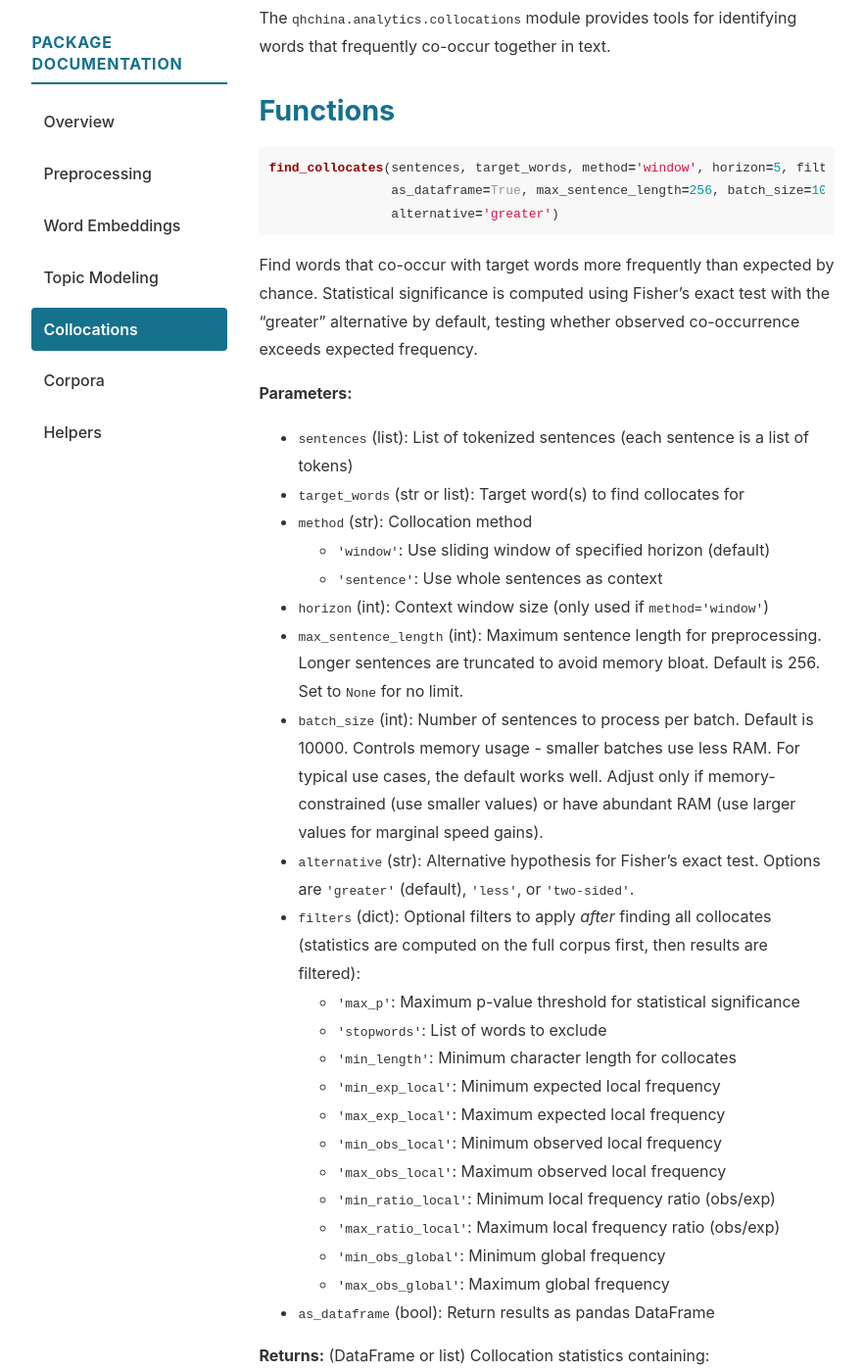
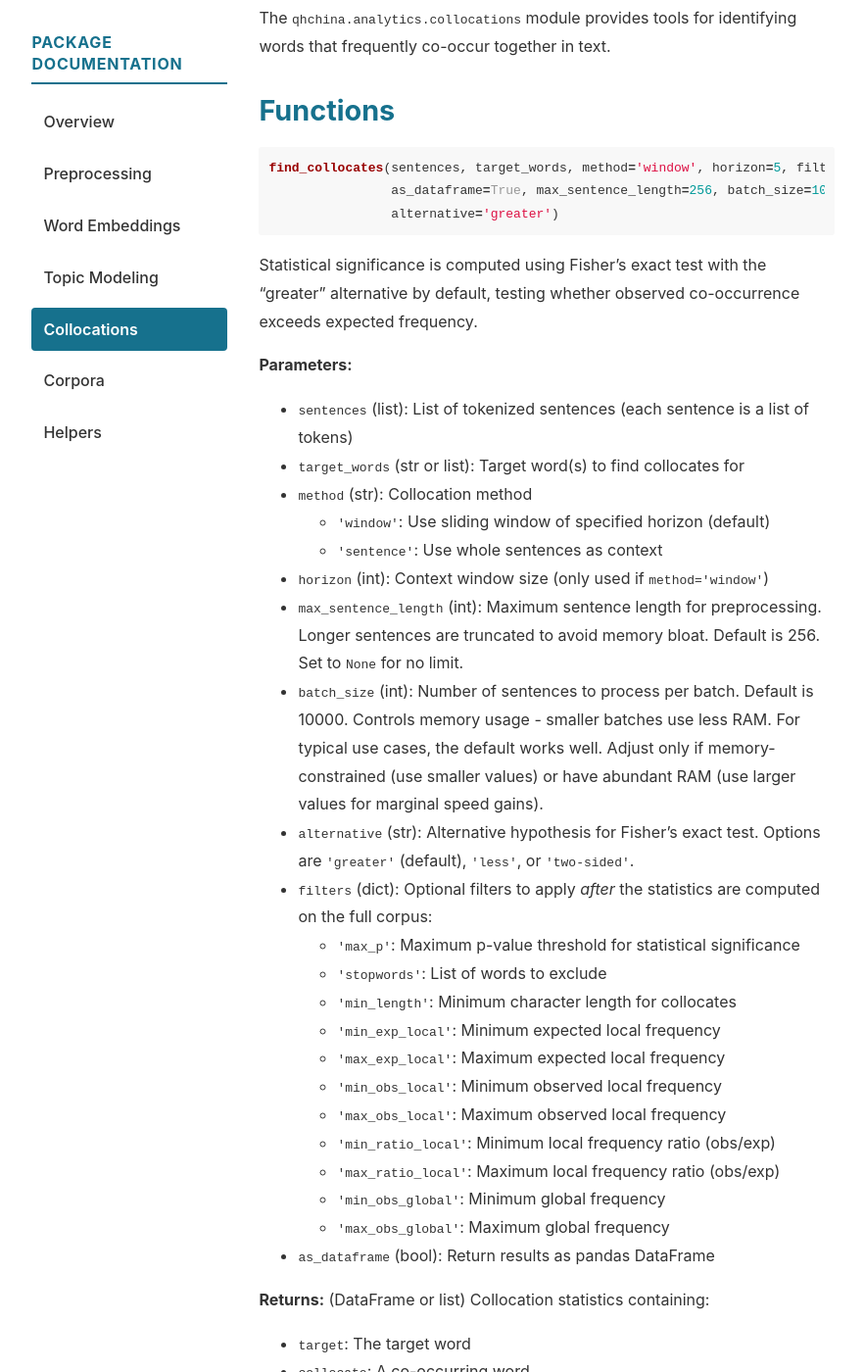
Before and after one commit to mcjkurz/qhchina, a Jekyll site: the page built from docs/pkg_docs/collocations/index.md, in a window 1280 px wide and 1400 px high, scrolled down 659 px. Shown: the whole window at 98% size, without its empty margins (198-1080 px from the left). Built offline with Jekyll 4.4.1, drawn with Linux system fonts in a browser that asks for light colours.

Commit message:
docs clarification

````diff
--- a/docs/pkg_docs/collocations/index.md
+++ b/docs/pkg_docs/collocations/index.md
@@ -16,7 +16,7 @@ find_collocates(sentences, target_words, method='window', horizon=5, filters=Non
                 alternative='greater')
 ```
 
-Find words that co-occur with target words more frequently than expected by chance. Statistical significance is computed using Fisher's exact test with the "greater" alternative by default, testing whether observed co-occurrence exceeds expected frequency.
+Statistical significance is computed using Fisher's exact test with the "greater" alternative by default, testing whether observed co-occurrence exceeds expected frequency.
 
 **Parameters:**
 - `sentences` (list): List of tokenized sentences (each sentence is a list of tokens)
@@ -28,7 +28,7 @@ Find words that co-occur with target words more frequently than expected by chan
 - `max_sentence_length` (int): Maximum sentence length for preprocessing. Longer sentences are truncated to avoid memory bloat. Default is 256. Set to `None` for no limit.
 - `batch_size` (int): Number of sentences to process per batch. Default is 10000. Controls memory usage - smaller batches use less RAM. For typical use cases, the default works well. Adjust only if memory-constrained (use smaller values) or have abundant RAM (use larger values for marginal speed gains).
 - `alternative` (str): Alternative hypothesis for Fisher's exact test. Options are `'greater'` (default), `'less'`, or `'two-sided'`.
-- `filters` (dict): Optional filters to apply *after* finding all collocates (statistics are computed on the full corpus first, then results are filtered):
+- `filters` (dict): Optional filters to apply *after* the statistics are computed on the full corpus:
   - `'max_p'`: Maximum p-value threshold for statistical significance
   - `'stopwords'`: List of words to exclude
   - `'min_length'`: Minimum character length for collocates
````
Also changed, not shown: docs/pkg_docs/corpora/index.md (+1 -1 lines).
